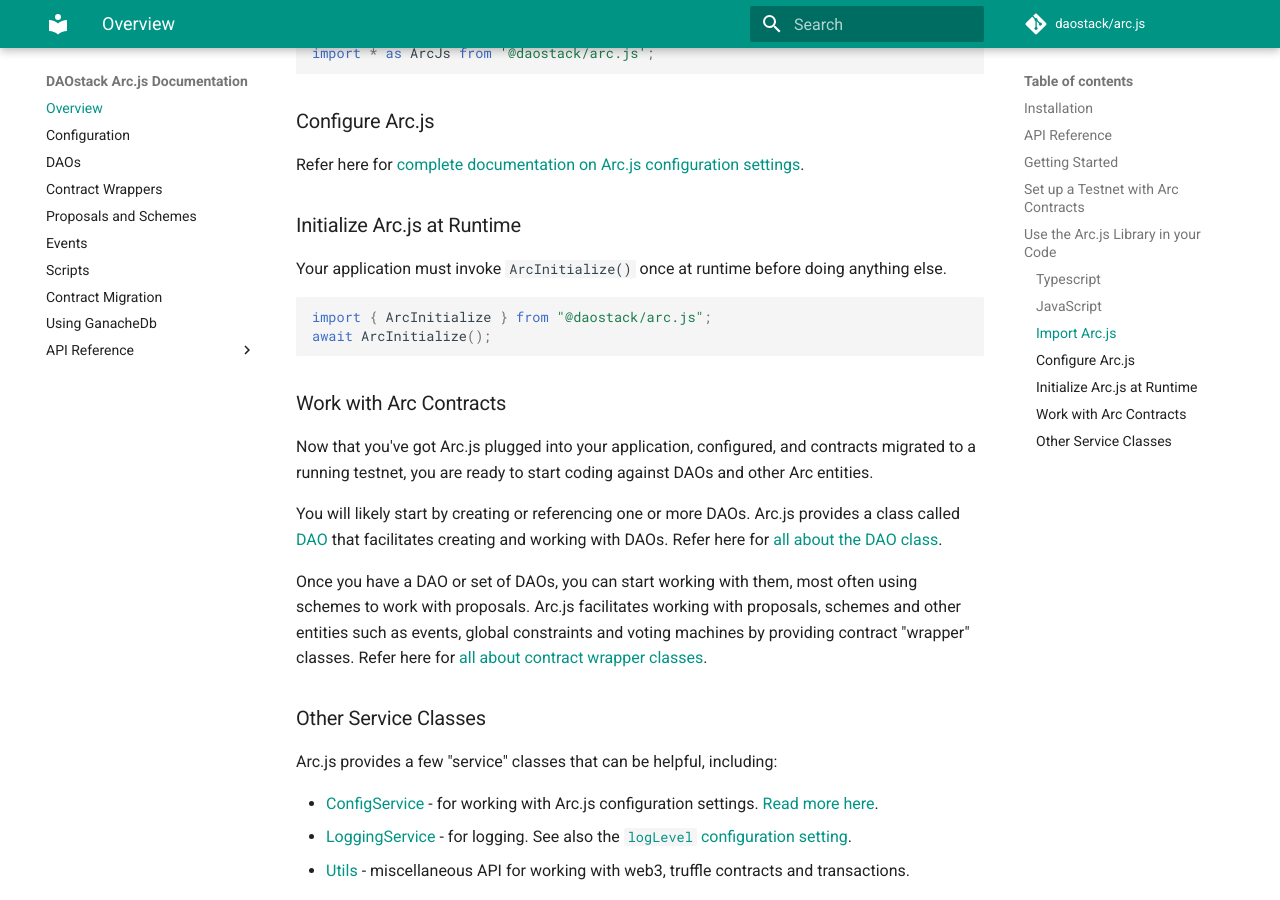
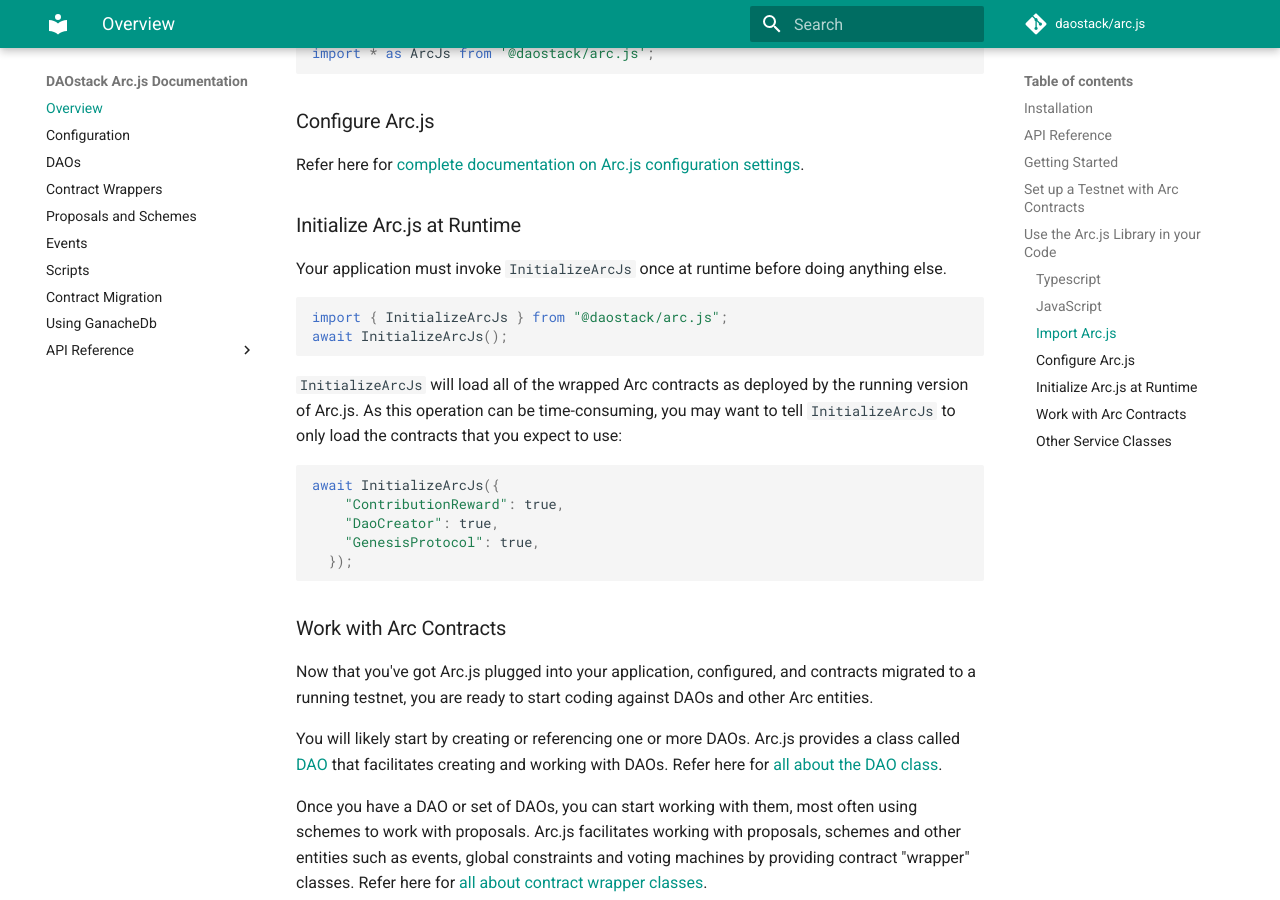
Before and after one commit to daostack/arc.js_legacy, an MkDocs documentation site: the page built from docs/Home.md, in a window 1280 px wide and 900 px high, scrolled down 2253 px. Built offline with MkDocs 1.6.1 and Material for MkDocs 9.7.7, drawn with Linux system fonts in a browser that asks for light colours; comment, search, counter and statistics services are not loaded; old or Windows-style settings are respelled for this version of MkDocs.

Commit message:
InitializeArcJs docs

````diff
--- a/docs/Home.md
+++ b/docs/Home.md
@@ -82,11 +82,21 @@ Refer here for [complete documentation on Arc.js configuration settings](./Confi
 
 ### Initialize Arc.js at Runtime
 
-Your application must invoke `ArcInitialize()` once at runtime before doing anything else.
+Your application must invoke `InitializeArcJs` once at runtime before doing anything else.
 
 ```javascript
-import { ArcInitialize } from "@daostack/arc.js";
-await ArcInitialize();
+import { InitializeArcJs } from "@daostack/arc.js";
+await InitializeArcJs();
+```
+
+`InitializeArcJs` will load all of the wrapped Arc contracts as deployed by the running version of Arc.js.  As this operation can be time-consuming, you may want to tell `InitializeArcJs` to only load the contracts that you expect to use:
+
+```javascript
+await InitializeArcJs({
+    "ContributionReward": true,
+    "DaoCreator": true,
+    "GenesisProtocol": true,
+  });
 ```
 
 ### Work with Arc Contracts
--- a/mkdocs.yml
+++ b/mkdocs.yml
@@ -47,7 +47,6 @@ pages:
   - ArcTransactionResult : 'api/classes/ArcTransactionResult.md'
   - AvatarService : 'api/classes/AvatarService.md'
   - ConfigService : 'api/classes/ConfigService.md'
-  - ConsoleLogger : 'api/classes/ConsoleLogger.md'
   - ContractWrapperBase : 'api/classes/ContractWrapperBase.md'
   - ContractWrapperFactory : 'api/classes/ContractWrapperFactory.md'
   - ContributionRewardWrapper : 'api/classes/ContributionRewardWrapper.md'
````
Also changed, not shown: 4 other files.
